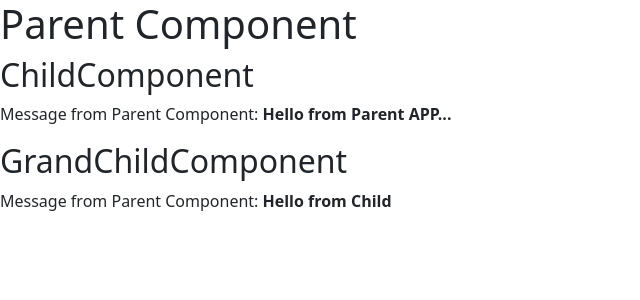
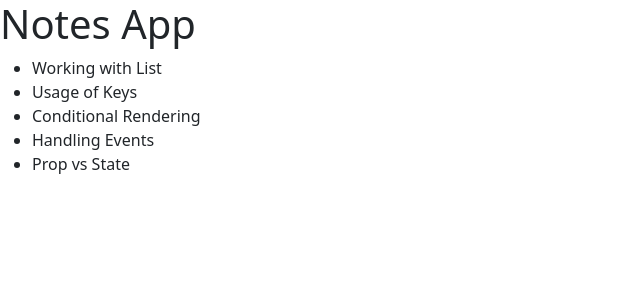
Before and after one commit to Seenu1702/myprofile, a React (Vite) app: page / in a window 1280 px wide. Shown: the top 300 px of the page, without its empty margins (0-640 px from the left). Built offline with nearby package versions, Linux system fonts and the light colour scheme.

Commit message:
session task

```diff
--- a/src/App.jsx
+++ b/src/App.jsx
@@ -1,23 +1,27 @@
-// import React from 'react';
-import { createContext, useState } from 'react';
-import ChildComponent from './Components/ChildComponent';
+/* eslint-disable react/prop-types */
+import React, { useState } from 'react'
+import Notes from './Components/Notes';
 
-// create a context
-const MessageContext = createContext();
+function App(props) {
+  // console.log(props.notes);
 
-function App() {
-  const [message, setMessage] = useState('Hello from Parent APP...');
+  const [notes, setNotes] = useState(props.notes);
 
+  console.log(notes);
   return (
     <div>
-      <h1>Parent Component</h1>
-      <MessageContext.Provider value = {message}>
-      <ChildComponent />
-      </MessageContext.Provider>
+      <h1>Notes App</h1>
+      <ul>
+        {
+          notes.map(note =>
+            <Notes key={note.id} note = {note}/>
+            )
+        }
+      </ul>
 
 
     </div>
   )
 }
 
-export {App as default, MessageContext}
+export default App
--- a/src/Components/ChildComponent.jsx
+++ /dev/null
@@ -1,24 +0,0 @@
-/* eslint-disable react/prop-types */
-import React, { createContext, useContext } from 'react';
-import GrandChildComponent from './GrandChildComponent';
-import { MessageContext } from '../App';
-
-const childMessageContext = createContext();
-
-function ChildComponent() {
-    const message = useContext(MessageContext);
-    const childMessage = 'Hello from Child';
-
-  return (
-    <div>
-        <h2>ChildComponent</h2>
-        <p>Message from Parent Component: <b>{message}</b></p>
-        <childMessageContext.Provider value={childMessage}>
-            <GrandChildComponent />
-        </childMessageContext.Provider>
-
-    </div>
-  )
-}
-
-export {ChildComponent as default, childMessageContext} ;
--- a/src/Components/GrandChildComponent.jsx
+++ /dev/null
@@ -1,20 +0,0 @@
-/* eslint-disable react/prop-types */
-// import React from 'react';
-
-import { useContext } from "react";
-// import { MessageContext } from "../App";
-import { childMessageContext } from "./ChildComponent";
-
-function GrandChildComponent() {
-
-    // const message = useContext(MessageContext);
-    const childMessage = useContext(childMessageContext);
-  return (
-    <div>
-        <h2>GrandChildComponent</h2>
-        <p>Message from Parent Component: <b>{childMessage}</b></p>
-    </div>
-  )
-}
-
-export default GrandChildComponent;
--- /dev/null
+++ b/src/Components/Notes.jsx
@@ -0,0 +1,12 @@
+/* eslint-disable react/prop-types */
+import React from 'react';
+
+function Notes({note}) {
+  return (
+    <div>
+        <li>{note.content}</li>
+    </div>
+  )
+}
+
+export default Notes;
--- a/src/main.jsx
+++ b/src/main.jsx
@@ -32,8 +32,4 @@ const notes = [
     }
 ];
 
-
-
-
-
-ReactDOM.createRoot(document.getElementById('root')).render(<App />)
+ReactDOM.createRoot(document.getElementById('root')).render(<App notes = { notes } />)
```
